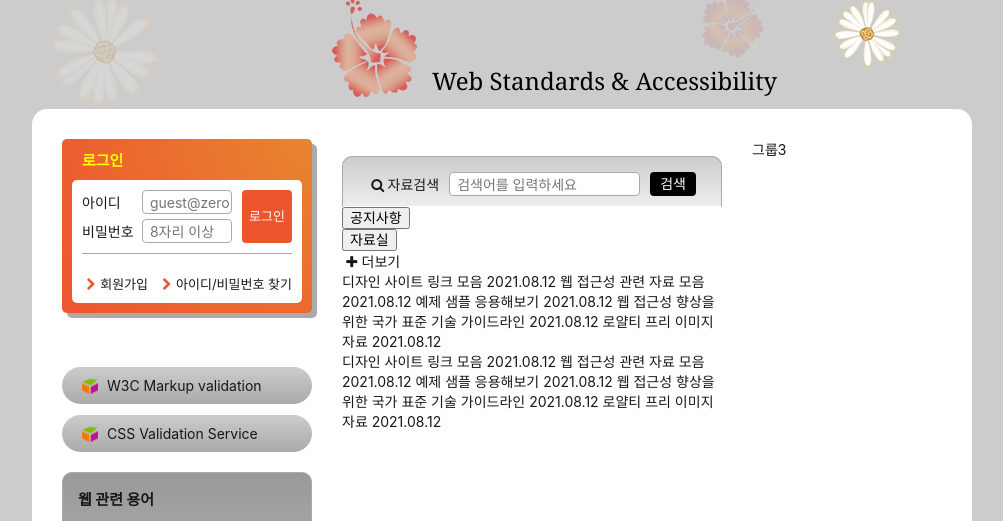
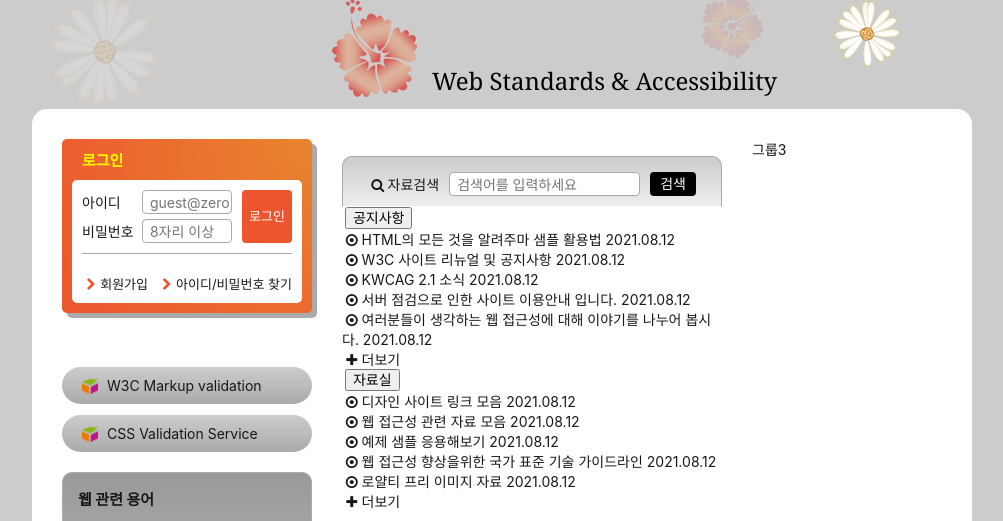
Before and after one commit to pereng11/zeroConnecTo, a website: page HTML5/index.html in a window 1280 px wide. Shown: the part 157-678 px from the top of the page, without its empty margins (138-1141 px from the left). Drawn offline with Linux system fonts and the light colour scheme; a web font is replaced by a local one.

Commit message:
공지사항 및 자료실 마크업 완성(슬비님 코드1)

```diff
--- a/HTML5/index.html
+++ b/HTML5/index.html
@@ -273,105 +273,85 @@
 					</fieldset>
 				</form>
 				<div class="board">
-					<header class="board-category">
-						<h3 class="board-category">
-							<button>공지사항</button>
-						</h3>
-						<h3 class="board-category">
-							<button>자료실</button>
-						</h3>
-					</header>
-					<a href="/" title="더보기 링크" target="_self" class="board-more"
-						><i class="icon-plus" aria-hidden="true"></i>더보기</a
+					<section class="notice board-section">
+						<h2 class="sr-only notice-title" id="noticeTitle">공지사항</h2>
+						<button class="board-tab notice-tab">공지사항</button>
+						<ul class="notice-list board-panel">
+							<li>
+								<a class="icon-dot-circled" href="/"
+									>HTML의 모든 것을 알려주마 샘플 활용법</a
 								>
-					<ul class="board-list">
+								<time datetime="2021-08-12T13:53:45">2021.08.12</time>
+							</li>
 							<li>
+								<a class="icon-dot-circled" href="/"
+									>W3C 사이트 리뉴얼 및 공지사항</a
+								>
+								<time datetime="2021-08-12T13:53:45">2021.08.12</time>
+							</li>
+							<li>
+								<a class="icon-dot-circled" href="/">KWCAG 2.1 소식</a>
+								<time datetime="2021-08-12T13:53:45">2021.08.12</time>
+							</li>
+							<li>
+								<a class="icon-dot-circled" href="/"
+									>서버 점검으로 인한 사이트 이용안내 입니다.</a
+								>
+								<time datetime="2021-08-12T13:53:45">2021.08.12</time>
+							</li>
+							<li>
+								<a class="icon-dot-circled" href="/"
+									>여러분들이 생각하는 웹 접근성에 대해 이야기를 나누어
+									봅시다.</a
+								>
+								<time datetime="2021-08-12T13:53:45">2021.08.12</time>
+							</li>
+						</ul>
 						<a
-								class="board-link"
-								target="_self"
-								title="디자인 사이트 링크 모음(현재 창)"
 							href="/"
-								>디자인 사이트 링크 모음</a
+							class="icon-plus more board-more"
+							title="공지사항"
+							aria-labelledby="noticeTitle"
+							>더보기</a
 						>
-							<time class="board-time">2021.08.12</time>
-							<a
-								class="board-link"
-								target="_self"
-								title="웹 접근성 관련 자료 모음(현재 창)"
-								href="/"
+					</section>
+					<section class="archive board-section is-select">
+						<h2 class="sr-only archive-title" id="archiveTitle">자료실</h2>
+						<button class="board-tab archive-tab">자료실</button>
+						<ul class="archive-list board-panel">
+							<li>
+								<a class="icon-dot-circled" href="/">디자인 사이트 링크 모음</a>
+								<time datetime="2021-08-12T13:53:45">2021.08.12</time>
+							</li>
+							<li>
+								<a class="icon-dot-circled" href="/"
 									>웹 접근성 관련 자료 모음</a
 								>
-							<time class="board-time">2021.08.12</time>
-							<a
-								class="board-link"
-								target="_self"
-								title="예제 샘플 응용해보기(현재 창)"
-								href="/"
-								>예제 샘플 응용해보기</a
-							>
-							<time class="board-time">2021.08.12</time>
-							<a
-								class="board-link"
-								target="_self"
-								title="웹 접근성 향상을위한 국가 표준 기술 가이드라인(현재 창)"
-								href="/"
+								<time datetime="2021-08-12T13:53:45">2021.08.12</time>
+							</li>
+							<li>
+								<a class="icon-dot-circled" href="/">예제 샘플 응용해보기</a>
+								<time datetime="2021-08-12T13:53:45">2021.08.12</time>
+							</li>
+							<li>
+								<a class="icon-dot-circled" href="/"
 									>웹 접근성 향상을위한 국가 표준 기술 가이드라인</a
 								>
-							<time class="board-time">2021.08.12</time>
-							<a
-								class="board-link"
-								target="_self"
-								title="로얄티 프리 이미지 자료(현재 창)"
-								href="/"
-								>로얄티 프리 이미지 자료</a
-							>
-							<time class="board-time">2021.08.12</time>
+								<time datetime="2021-08-12T13:53:45">2021.08.12</time>
+							</li>
+							<li>
+								<a class="icon-dot-circled" href="/">로얄티 프리 이미지 자료</a>
+								<time datetime="2021-08-12T13:53:45">2021.08.12</time>
 							</li>
 						</ul>
-					<ul class="board-list">
-						<li>
 						<a
-								class="board-link"
-								target="_self"
-								title="디자인 사이트 링크 모음(현재 창)"
 							href="/"
-								>디자인 사이트 링크 모음</a
+							class="icon-plus more board-more"
+							title="자료실"
+							aria-labelledby="archiveTitle"
+							>더보기</a
 						>
-							<time class="board-time">2021.08.12</time>
-							<a
-								class="board-link"
-								target="_self"
-								title="웹 접근성 관련 자료 모음(현재 창)"
-								href="/"
-								>웹 접근성 관련 자료 모음</a
-							>
-							<time class="board-time">2021.08.12</time>
-							<a
-								class="board-link"
-								target="_self"
-								title="예제 샘플 응용해보기(현재 창)"
-								href="/"
-								>예제 샘플 응용해보기</a
-							>
-							<time class="board-time">2021.08.12</time>
-							<a
-								class="board-link"
-								target="_self"
-								title="웹 접근성 향상을위한 국가 표준 기술 가이드라인(현재 창)"
-								href="/"
-								>웹 접근성 향상을위한 국가 표준 기술 가이드라인</a
-							>
-							<time class="board-time">2021.08.12</time>
-							<a
-								class="board-link"
-								target="_self"
-								title="로얄티 프리 이미지 자료(현재 창)"
-								href="/"
-								>로얄티 프리 이미지 자료</a
-							>
-							<time class="board-time">2021.08.12</time>
-						</li>
-					</ul>
+					</section>
 				</div>
 			</div>
 			<div class="group group3">그룹3</div>
```
Lines whose indentation alone changed are shown as unchanged.
